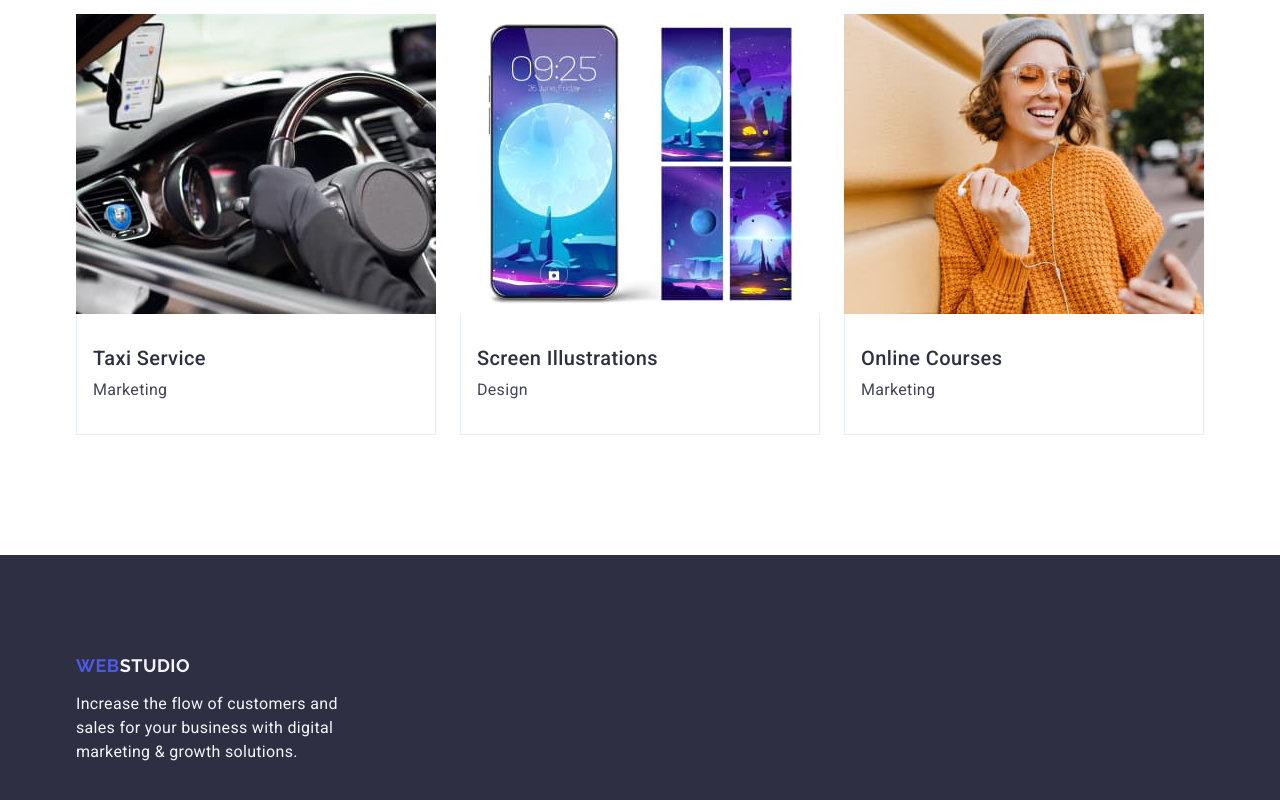
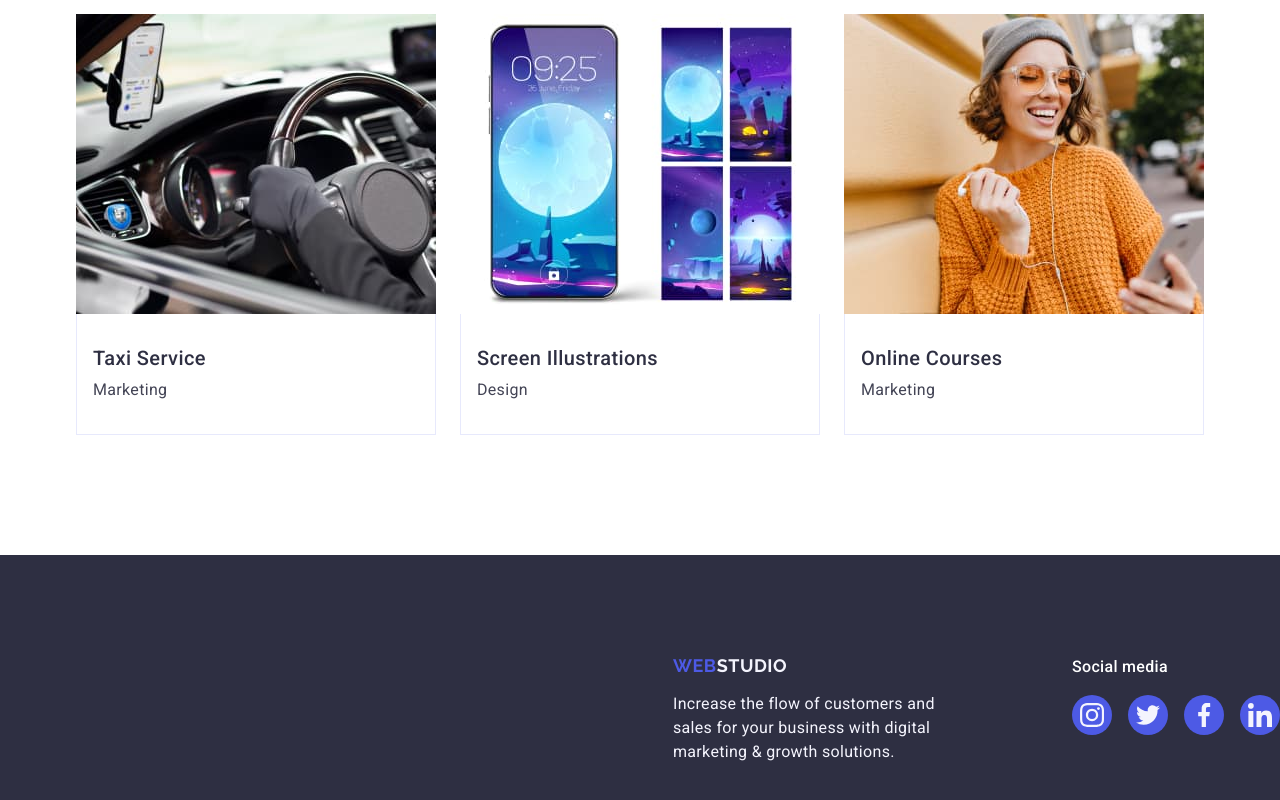
Before and after one commit to MaciejA1981/goit-markup-hw-04, a plain HTML site: page index.html in a window 1280 px wide. Shown: the part 2668-3468 px from the top of the page. Drawn offline with nearby package versions, Linux system fonts and the light colour scheme.

Commit message:
Homework4

```diff
--- a/css/styles.css
+++ b/css/styles.css
@@ -346,9 +346,44 @@ ul {
 .footer-background {
   background-color: #2e2f42;
   padding: 100px 0;
+  display: flex;
+  align-items: baseline;
+}
+.footer-container {
+  margin-right: 120px;
 }
 .footer-item {
   color: #f4f4fd;
   letter-spacing: 0.02em;
   max-width: 264px;
 }
+.footer-paragraph {
+  font-weight: 500;
+  font-size: 16px;
+  line-height: 1.5;
+  letter-spacing: 0.02em;
+  color: #ffffff;
+  margin-bottom: 16px;
+}
+.sm-footer-icons {
+  display: flex;
+  gap: 16px;
+}
+.sm-footer-icons-item {
+  width: 40px;
+  height: 40px;
+  transition: background-color 250ms cubic-bezier(0.4, 0, 0.2, 1);
+}
+.sm-footer-icons-link {
+  width: 100%;
+  height: 100%;
+  background-color: #4d5ae5;
+  border-radius: 50%;
+  display: flex;
+  align-items: center;
+  justify-content: center;
+}
+.sm-footer-icons-link:hover,
+.sm-footer-icons-link:focus {
+  background-color: #31d0aa;
+}
--- a/index.html
+++ b/index.html
@@ -373,7 +373,7 @@
       </section>
     </main>
     <footer class="footer-background">
-      <div class="container">
+      <div class="container footer-container">
         <a href="./index.html" target="_blank" class="logo-footer">
           Web<span class="logo-footer-secondary">Studio</span>
         </a>
@@ -382,6 +382,39 @@
           digital marketing & growth solutions.
         </p>
       </div>
+      <div>
+        <p class="footer-paragraph">Social media</p>
+        <ul class="sm-footer-icons">
+          <li class="sm-footer-icons-item">
+            <a href="insta" class="sm-footer-icons-link"
+              ><svg class="team-social-media" width="24" height="24">
+                <use href="./images/icons.svg#icon-instagram"></use>
+              </svg>
+            </a>
+          </li>
+          <li class="sm-footer-icons-item">
+            <a href="twitt" class="sm-footer-icons-link"
+              ><svg class="team-social-media" width="24" height="24">
+                <use href="./images/icons.svg#icon-twitter"></use>
+              </svg>
+            </a>
+          </li>
+          <li class="sm-footer-icons-item">
+            <a href="face" class="sm-footer-icons-link"
+              ><svg class="team-social-media" width="24" height="24">
+                <use href="./images/icons.svg#icon-facebook"></use>
+              </svg>
+            </a>
+          </li>
+          <li class="sm-footer-icons-item">
+            <a href="linked" class="sm-footer-icons-link"
+              ><svg class="team-social-media" width="24" height="24">
+                <use href="./images/icons.svg#icon-linkedin"></use>
+              </svg>
+            </a>
+          </li>
+        </ul>
+      </div>
     </footer>
   </body>
 </html>
```
